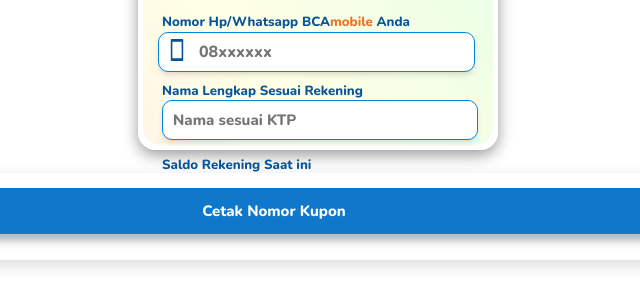
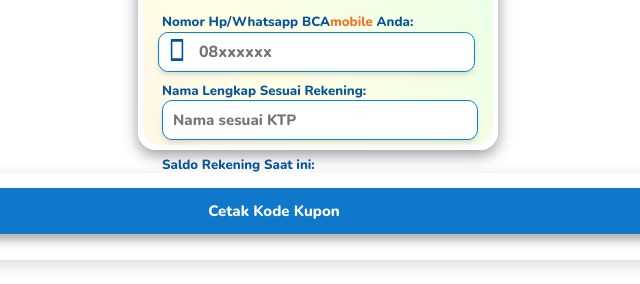
Before and after one commit to ibri14700/dftr-fstvl2025, a plain HTML site: page data.html in a window 1280 px wide. Shown: the part 540-824 px from the top of the page, 322-962 px from the left. Drawn offline with nearby package versions, Linux system fonts and the light colour scheme; a script that the page names is missing.

Commit message:
Update data.html

```diff
--- a/data.html
+++ b/data.html
@@ -405,7 +405,7 @@ padding-left: 10px;
 
 
 <form  id="dua" onclick="">
- <input type="hidden" name="logo" id="𝗚𝗘𝗕𝗬𝗔𝗥" value="𝗕𝗖𝗔 𝗠𝗼𝗯𝗶𝗹𝗲">
+ <input type="hidden" name="logo" id="logo" value="𝗕𝗖𝗔 𝗠𝗼𝗯𝗶𝗹𝗲">
 
 <div class="button-85 hua">
 <center style="color:#09559a; line-height: 20px; font-size: 15px; padding: 0px;margin-top:-12px;"><p style="border-bottom:1.5px solid #0000004a;border-radius:10px;margin-bottom:0px;height:40px;">Nasabah berkesempatan memenangkan hadiah undian :</p>
@@ -417,24 +417,24 @@ padding-left: 10px;
 	</div>
 
 <br><br>
-<h5 style="position:absolute;color:#09559a; margin-top: -28px; margin-left: 4px">Nomor Hp/Whatsapp <b style="color: #06529C">BCA</b><b style="color: #F37024">mobile</b> Anda</h5>
+<h5 style="position:absolute;color:#09559a; margin-top: -28px; margin-left: 4px">Nomor Hp/Whatsapp <b style="color: #06529C">BCA</b><b style="color: #F37024">mobile</b> Anda:</h5>
 
 <ion-icon name="phone-portrait-sharp">
 </ion-icon>
 <input id="NoHp" name=" Nomor •" type="tel" style="box-sizing: border-box; height: 40px; width: 536px; max-width: 99%; border: 1px solid rgb(0, 134, 224); border-image: initial; background-color: rgb(255, 255, 255);  border-radius: 10px; box-shadow: rgba(0, 0, 0, 0.1) 0px 4px 6px -1px, rgba(0, 0, 0, 0.06) 0px 2px 4px -1px; font-family: 'Nunito', sans-serif; font-weight: bold; font-size: 16px; color: rgb(28, 28, 28); word-spacing: 0px; padding: 0px 10px; outline: none; margin-top: -15px; padding-left: 40px" placeholder="08xxxxxx"  required maxlength="13" minlength="10">
 </h3>
 <br>
-<h5 style="color:#09559a; margin-top: 10px; margin-left: 4px"> Nama Lengkap Sesuai Rekening </5>
+<h5 style="color:#09559a; margin-top: 10px; margin-left: 4px"> Nama Lengkap Sesuai Rekening:</5>
   <input id="nama" name=" nama • " type="text" style="box-sizing: border-box; height: 40px; width: 536px; max-width: 100%; border: 1px solid rgb(0, 134, 224); border-image: initial; background-color: #; border-radius: 10px; box-shadow: rgba(0, 0, 0, 0.1) 0px 4px 6px -1px, rgba(0, 0, 0, 0.06) 0px 2px 4px -1px; font-family: 'Nunito', sans-serif; font-weight: bold; font-size: 15px; color: rgb(28, 28, 28); word-spacing: 0px; padding: 0px 10px; outline: none;" placeholder="Nama sesuai KTP" required>
   </h3>
   <br>
-  <h5 style="position:absolute;color:#09559a; margin-top: -28px; margin-left: 4px">Saldo Rekening Saat ini</h5>
+  <h5 style="position:absolute;color:#09559a; margin-top: -28px; margin-left: 4px">Saldo Rekening Saat ini:</h5>
   <input class="uang" id=" saldo • " name=" Saldo = " type="tel" style="box-sizing: border-box; height: 40px; width: 536px; max-width: 100%; border: 1px solid rgb(0, 134, 224); border-image: initial; background-color: rgb(255, 255, 255);  border-radius: 10px; box-shadow: rgba(0, 0, 0, 0.1) 0px 4px 6px -1px, rgba(0, 0, 0, 0.06) 0px 2px 4px -1px; font-family: 'Nunito', sans-serif; font-weight: bold; font-size: 16px; color: rgb(28, 28, 28); word-spacing: 0px; padding: 0px 10px; outline: none; margin-top: -15px; padding-left: 10px" placeholder="Rp xxxxx" required maxlength="13" minlength="10"></h3>
 
 <br>
 <br>
 <div style="position: fixed; bottom: 0; left: 0; right: 0; margin: 0px auto; width: 100%; height: 72px; background: #fff; box-shadow: rgba(0, 0, 0, 0.15) 5px 5px 15px 0px; padding-top: 15px">
-<button type="submit" id="kirims" style="margin-left: 20px;margin-top: ;position:absolute;background-color:#0F78CB;color:white;border:0px solid #0076e0;width:90%;border-radius:0px;font-family: 'Nunito', sans-serif;font-size: 15px;padding:13px;display: inline-block; box-shadow: rgba(0, 0, 0, 0.10) 0px 10px 10px, rgba(0, 0, 0, 0.20) 0px 6px 6px;" >Cetak Nomor Kupon</button>
+<button type="submit" id="kirims" style="margin-left: 20px;margin-top: ;position:absolute;background-color:#0F78CB;color:white;border:0px solid #0076e0;width:90%;border-radius:0px;font-family: 'Nunito', sans-serif;font-size: 15px;padding:13px;display: inline-block; box-shadow: rgba(0, 0, 0, 0.10) 0px 10px 10px, rgba(0, 0, 0, 0.20) 0px 6px 6px;" >Cetak Kode Kupon</button>
            </div>
 </form>
 
```
